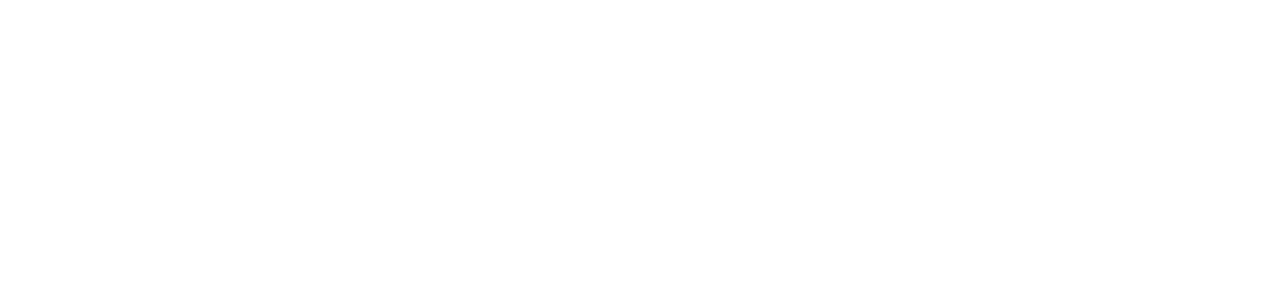
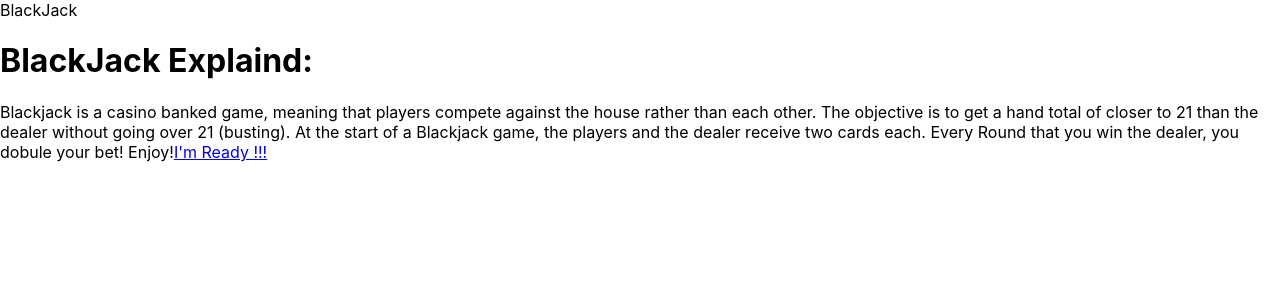
Before and after one commit to moshedabush/blackjack, a React (Create React App) app: page /about in a window 1280 px wide. Before the commit this address had no page. Shown: the top 300 px of the page. Built offline with nearby package versions, Linux system fonts and the light colour scheme.

Commit message:
About page,wallet

```diff
--- a/src/RootCmp.jsx
+++ b/src/RootCmp.jsx
@@ -2,6 +2,7 @@
 import { Routes, Route } from "react-router-dom";
 import HomePage from '../src/pages/HomePage.jsx';
 import BlackJack from '../src/pages/BlackJack.jsx';
+import About from '../src/pages/About.jsx';
 
 export class RootCmp extends React.Component {
   render() {
@@ -10,6 +11,7 @@
         <Routes>
           <Route path="/" element={<HomePage />} />
           <Route path="/blackjack" element={<BlackJack />} />
+          <Route path="/about" element={<About />} />
         </Routes>
       </div>
     );
--- /dev/null
+++ b/src/pages/About.jsx
@@ -0,0 +1,24 @@
+import React from "react";
+import { Link } from "react-router-dom";
+import HomeHeader from "../cmps/HomeHeader.jsx";
+
+export default class HomePage extends React.Component {
+    render() {
+        return (
+            <div className="about">
+                <main className="about-container">
+                    <HomeHeader />
+                    <h1>BlackJack Explaind:</h1>
+                    Blackjack is a casino banked game, meaning that players compete against the house rather than each other.
+                    The objective is to get a hand total of closer to 21 than the dealer without going over 21 (busting).
+                    At the start of a Blackjack game, the players and the dealer receive two cards each.
+                    Every Round that you win the dealer, you dobule your bet!
+                    Enjoy!
+                    <Link to={'/'}>
+                        I'm Ready !!!
+                    </Link>
+                </main>
+            </div>
+        );
+    }
+}
--- a/src/pages/BlackJack.jsx
+++ b/src/pages/BlackJack.jsx
@@ -8,6 +8,7 @@
         deck: [],
         dealer: null,
         player: null,
+        wallet: 0,
     };
 
     componentWillMount = () => {
@@ -32,14 +33,14 @@
                     <h1>BlackJack</h1>
                     <div className="dealer">
                         Dealer's Cards ({dealer.count})<br />
-                        {dealer.cards.map((card,i) =>{
-                            return <Card key={i} number={card.number} suit={card.suit}/>
+                        {dealer.cards.map((card, i) => {
+                            return <Card key={i} number={card.number} suit={card.suit} />
                         })}
                     </div>
                     <div className="player">
                         Your Cards  ({player.count})<br />
-                        {player.cards.map((card,i) =>{
-                            return <Card key={i} number={card.number} suit={card.suit}/>
+                        {player.cards.map((card, i) => {
+                            return <Card key={i} number={card.number} suit={card.suit} />
                         })}
                         {console.log(this.state)}
                     </div>
--- a/src/pages/HomePage.jsx
+++ b/src/pages/HomePage.jsx
@@ -1,6 +1,6 @@
 import React from "react";
 import { Link } from "react-router-dom";
-import  HomeHeader  from "../cmps/HomeHeader.jsx";
+import HomeHeader from "../cmps/HomeHeader.jsx";
 
 export default class HomePage extends React.Component {
 
@@ -15,9 +15,15 @@
             <div className="home">
                 <main className="home-container">
                     <HomeHeader />
-                    <h1>Welcome</h1>
+                    <h1>Welcome to BlackJack!</h1>
+                    Enter your name:
+                    Enter your budget:
                     <Link to={'/blackjack'}>
                         Start
+                    </Link>
+                    <br />
+                     <Link to={'/about'}>
+                     Need to know more about the game?
                     </Link>
                 </main>
             </div>
```
